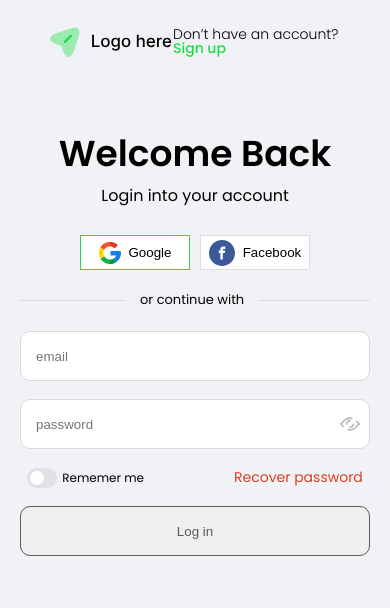
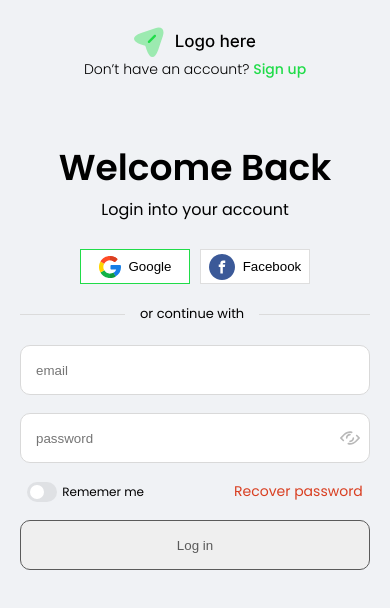
Before and after one commit to IsabelNtanda/sign-in, a plain HTML site: page index.html in a window 390 px wide. Drawn offline with Linux system fonts and the light colour scheme.

Commit message:
uptaded responsividade

```diff
--- a/assets/css/sign_in.css
+++ b/assets/css/sign_in.css
@@ -295,13 +295,17 @@ form {
 
   @media (max-width:770px) {
     .content-right{
-    display: none;}
+    display: none;
+  }
     .content-left{
     margin: auto;
-  width: 100%;}
+  width: 100%;
+}
   .left-form{
-  width: 100%;}
-
-
+  width: 100%;
+}
+.content-left .header-left{
+display: flex;
+flex-direction: column;}
 
   }
--- a/assets/js/main.js
+++ b/assets/js/main.js
@@ -1,5 +1,4 @@
 //seleção do html
-
 const password=document.getElementById('password')
 const eyes =document.getElementById('eyes')
 function eyeclick(){
--- a/index.html
+++ b/index.html
@@ -18,7 +18,7 @@
     <div class="container">
       <div class="content-left">
         <header class="header-left">
-          <img src="assets/images/imagem.svg" alt="" />
+          <img src="assets/images/imagem.svg" alt="" class="logo" />
           <p>Don’t have an account? <a href="sign_up.html">Sign up</a></p>
         </header>
 
```
